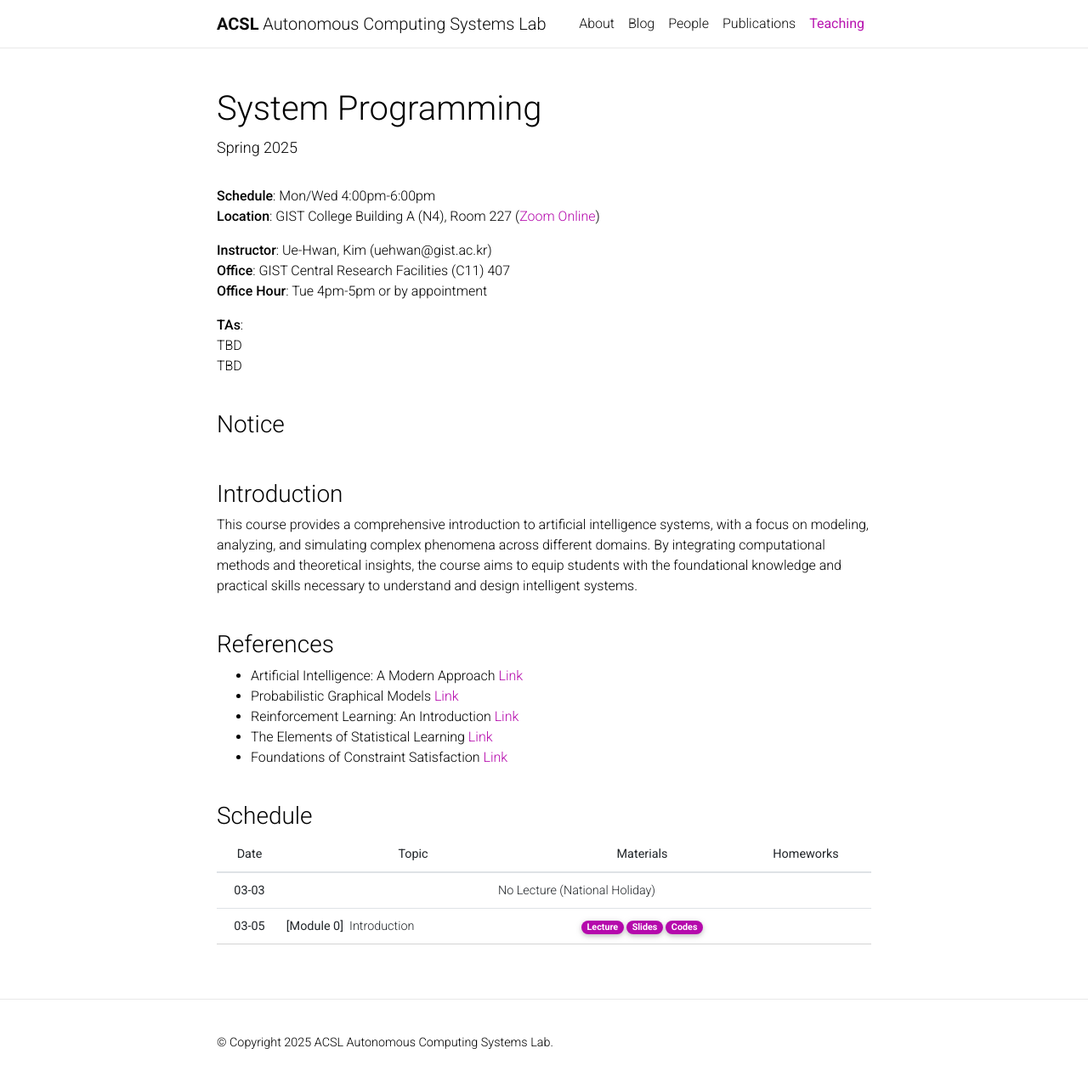
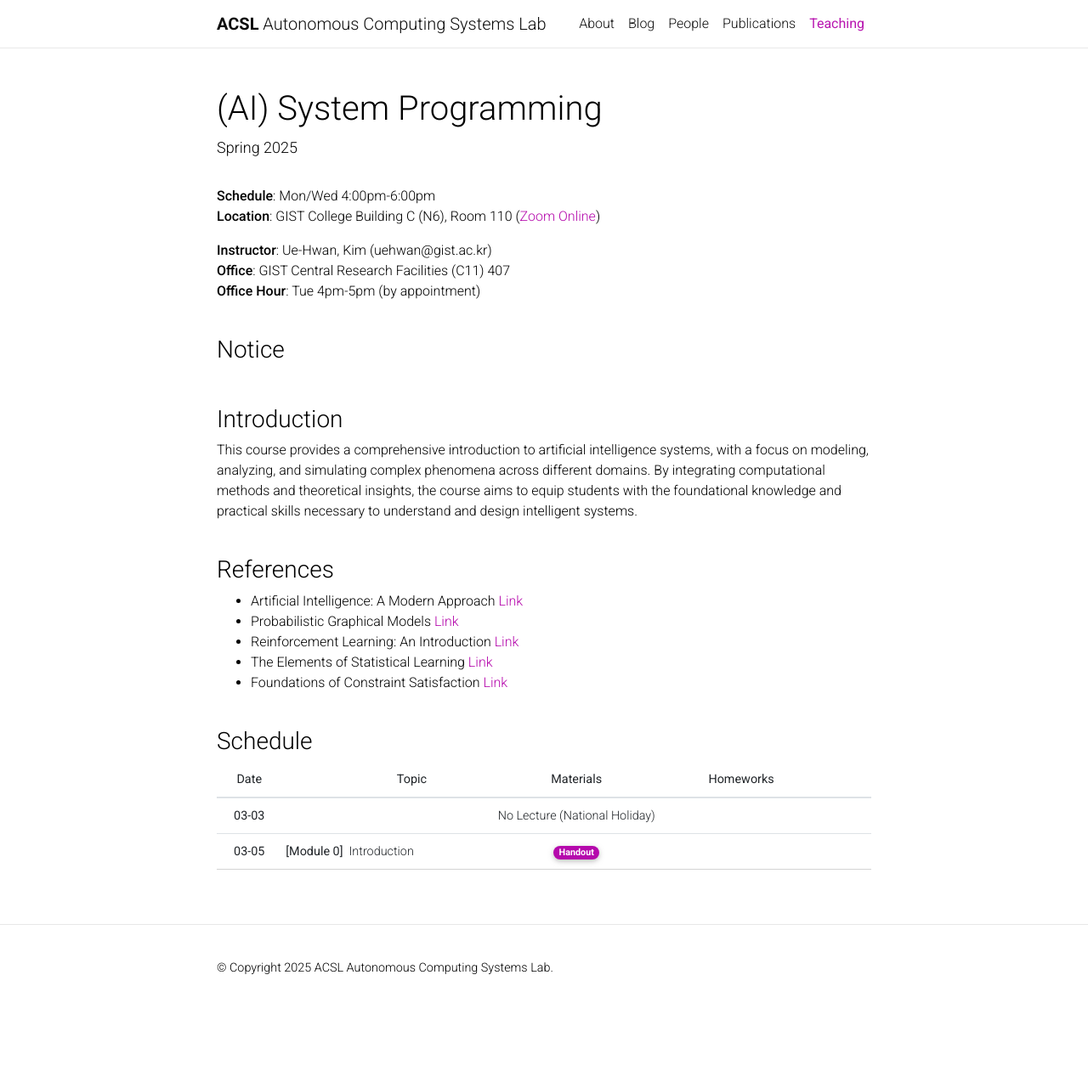
Before and after one commit to Uehwan/Uehwan.github.io, a Jekyll site: the page built from _teaching/sysprog25sp.md, in a window 1280 px wide and 1278 px high. Shown: the top 1274 px of the window at 85% size. Built offline with Jekyll 4.4.1, drawn with Linux system fonts in a browser that asks for light colours; nearby versions of some CDN libraries; comment, search, counter and statistics services are not loaded; a style sheet for code colours, icons or effects is not loaded.

Commit message:
1st lecture

```diff
--- a/_teaching/sysprog25sp.md
+++ b/_teaching/sysprog25sp.md
@@ -1,20 +1,17 @@
 ---
 layout: course
-title: System Programming
+title: (AI) System Programming
 description: Spring 2025
 ---
 
 **Schedule**: Mon/Wed 4:00pm-6:00pm<br/>
-**Location**: GIST College Building A (N4), Room 227 ([Zoom Online](https://us06web.zoom.us/j/87925937140?pwd=Qm1XTmU4MENybXVEeWJ5eVh2Z0dKdz09))<br/>
+**Location**: GIST College Building C (N6), Room 110 ([Zoom Online](https://us06web.zoom.us/j/87925937140?pwd=Qm1XTmU4MENybXVEeWJ5eVh2Z0dKdz09))<br/>
 
 
 **Instructor**: Ue-Hwan, Kim (uehwan@gist.ac.kr)<br/>
 **Office**: GIST Central Research Facilities (C11) 407<br/>
-**Office Hour**: Tue 4pm-5pm or by appointment
-
-**TAs**:<br/>
-TBD <br/>
-TBD <br/>
+**Office Hour**: Tue 4pm-5pm (by appointment)
+<br/>
 <br/>
 
 ### Notice
@@ -41,8 +38,8 @@ This course provides a comprehensive introduction to artificial intelligence sys
     <tr>
       <th class="col-sm-1" scope="col">Date</th>
       <th class="col-sm-4" scope="col">Topic</th>
-      <th class="col-sm-3" scope="col">Materials</th>
-      <th class="col-sm-2" scope="col">Homeworks</th>
+      <th class="col-sm-1" scope="col">Materials</th>
+      <th class="col-sm-4" scope="col">Homeworks</th>
     </tr>
   </thead>
   <tbody>
@@ -54,9 +51,7 @@ This course provides a comprehensive introduction to artificial intelligence sys
       <th scope="row">03-05</th>
       <td class="text-left"><b>[Module 0]</b> &nbsp;Introduction</td>
       <td>
-        <a href="" target="_blank" class="badge badge-pill" style="background-color:#B509AC;">Lecture</a>
-        <a href="" target="_blank" class="badge badge-pill" style="background-color:#B509AC;">Slides</a>
-        <a href="" target="_blank" class="badge badge-pill" style="background-color:#B509AC;">Codes</a>
+        <a href="https://docs.google.com/presentation/d/1fjMeEUMc9Do0XsF0uSWUB3BM3t124V5cY3m4u7Ikw2I/edit?usp=sharing" target="_blank" class="badge badge-pill" style="background-color:#B509AC;">Handout</a>
       </td>
       <td></td>
     </tr>
```
